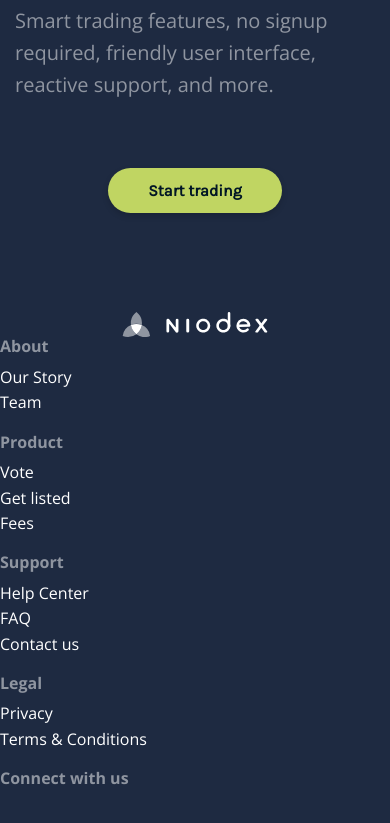
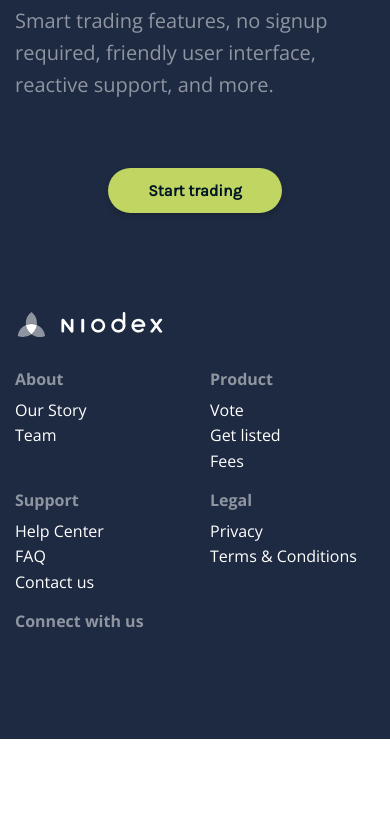
Before and after one commit to Nessjk/niodex, a website: page public/list.html in a window 390 px wide. Shown: the part 3479-4302 px from the top of the page. After the commit the page ends 4218 px from the top, so only its background shows below. Drawn offline with nearby package versions, Linux system fonts and the light colour scheme.

Commit message:
Add @all footer responsive

```diff
--- a/public/list.html
+++ b/public/list.html
@@ -206,11 +206,15 @@
 
     <!-- Footer -->
     <footer class="footer">
+
+
+        <div class="container">
+
             <div class="row">
-            <div class="col-md-2 text-center">
+                <div class="col-lg-2 col-12 text-left text-sm-center mb2">
                     <img src="./img/svg/logo_niodex_footer.svg" alt="">
                 </div>
-            <div class="col-md-2">
+                <div class="col-lg-2 col-6">
                     <div class="footer__colTitle">
                         <h3>About</h3>
                     </div>
@@ -221,7 +225,7 @@
                         </ul>
                     </div>
                 </div>
-            <div class="col-md-2">
+                <div class="col-lg-2 col-6">
                     <div class="footer__colTitle">
                         <h3>Product</h3>
                     </div>
@@ -233,7 +237,7 @@
                         </ul>
                     </div>
                 </div>
-            <div class="col-md-2">
+                <div class="col-lg-2 col-6">
                     <div class="footer__colTitle">
                         <h3>Support</h3>
                     </div>
@@ -245,7 +249,7 @@
                         </ul>
                     </div>
                 </div>
-            <div class="col-md-2">
+                <div class="col-lg-2 col-6">
                     <div class="footer__colTitle">
                         <h3>Legal</h3>
                     </div>
@@ -256,7 +260,7 @@
                         </ul>
                     </div>
                 </div>
-            <div class="col-md-2">
+                <div class="col-lg-2">
                     <div class="footer__colTitle">
                         <h3>Connect with us</h3>
                     </div>
@@ -265,6 +269,7 @@
                         <div class="footer__social--icon"></div>
                         <div class="footer__social--icon"></div>
                         <div class="footer__social--icon"></div>
+                    </div>
                 </div>
             </div>
         </div>
```
Also changed, not shown: public/index.html (+24 -14 lines), public/vote.html (+11 -7 lines), scss/partials/sections/_hero.scss (+8 -3 lines), scss/partials/sections/_footer.scss (deleted). Lines whose indentation alone changed are shown as unchanged.
